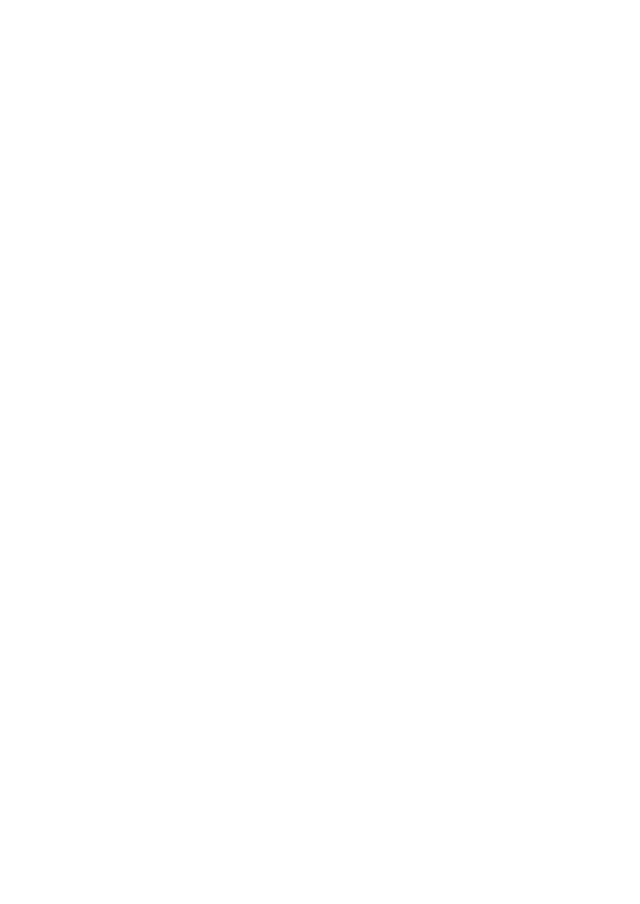
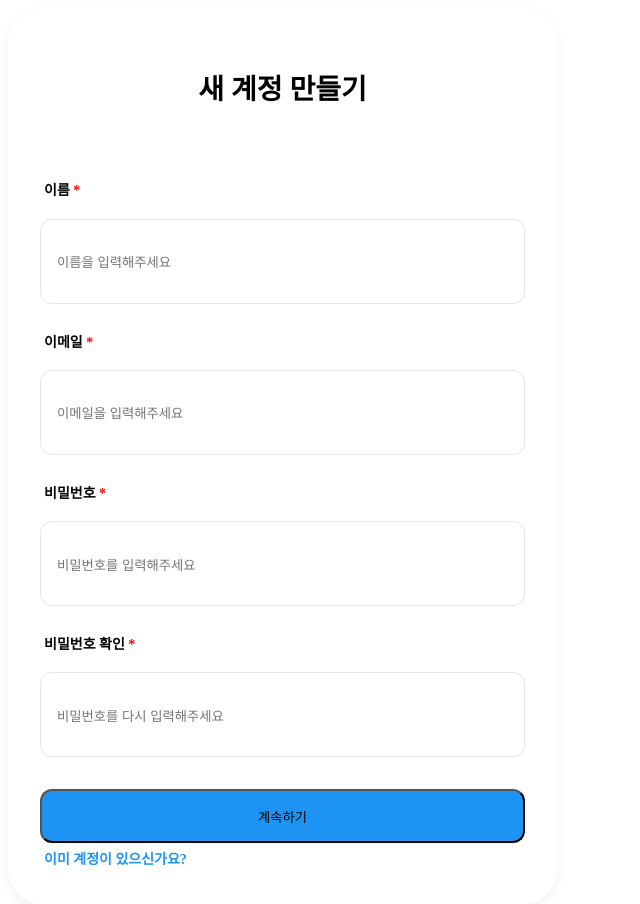
Before and after one commit to apeun-gidaechi/seugi-desktop, a React (Vite) app: page /emailsignup in a window 1280 px wide. Before the commit this address had no page. Shown: the top 904 px of the page, without its empty margins (0-640 px from the left). Before the commit the page ends 800 px from the top, so only its background shows below. Built offline with nearby package versions, Linux system fonts and the light colour scheme.

Commit message:
⚡ :: 이메일 회원가입 뷰 구현

```diff
--- a/src/components/router.tsx
+++ b/src/components/router.tsx
@@ -1,6 +1,7 @@
 import Login from '../pages/Login/login';
 import Selectingjob from '../pages/Signup/Selectjob/selectingjob';
 import Oauthsignup from '../pages/Signup/OAuthsignup/oauthsignup';
+import Emailsignup from '../pages/Signup/Emailsignup/emailsignup';
 
 import { BrowserRouter, Route, Routes } from "react-router-dom";
 
@@ -10,7 +11,8 @@
             <Routes>
                 <Route path="/login" element={<Login/>}/>
                 <Route path='/selectjob' element={<Selectingjob/>}/>
-                <Route path='oauthsignup' element={<Oauthsignup/>}/>
+                <Route path='/oauthsignup' element={<Oauthsignup/>}/>
+                <Route path='/emailsignup' element={<Emailsignup/>}/>
             </Routes>
         </BrowserRouter>
     )
--- /dev/null
+++ b/src/pages/Signup/Emailsignup/emailsignup.style.ts
@@ -0,0 +1,142 @@
+import styled from 'styled-components';
+
+export const Frame297 = styled.div`
+display: flex;
+width: 485px;
+padding: 36px 32px;
+flex-direction: column;
+justify-content: center;
+align-items: center;
+gap: 32px;
+
+border-radius: 36px;
+background: #FFF;
+
+/* ev2 */
+box-shadow: 0px 4px 12px 0px rgba(0, 0, 0, 0.06);
+`;
+
+export const Frame298 = styled.div`
+    display: flex;
+    flex-direction: column;
+    justify-content: center;
+    align-items: center;
+    align-self: stretch;
+`;
+
+export const Title1 = styled.p`
+    color: var(--Black, #000);
+
+    font-family: Pretendard;
+    font-size: 28px;
+    font-style: normal;
+    font-weight: 700;
+    line-height: 130%;
+`;
+
+export const Frame300 = styled.div`
+    display: flex;
+    flex-direction: column;
+    justify-content: center;
+    align-items: center;
+    gap: 16px;
+    align-self: stretch;
+`;
+
+export const Frame121 = styled.div`
+    display: flex;
+    flex-direction: column;
+    justify-content: center;
+    align-items: flex-start;
+    gap: 4px;
+    align-self: stretch;
+`;
+
+export const Frame121_1 = styled.div`
+display: flex;
+padding-left: 4px;
+justify-content: center;
+align-items: flex-start;
+gap: 10px;
+`;
+
+export const Body1 = styled.p`
+    color: var(--Black, #000);
+
+    /* Body1 */
+    font-family: Pretendard;
+    font-size: 14px;
+    font-style: normal;
+    font-weight: 600;
+    line-height: 130%; /* 18.2px */
+`;
+
+export const Redstar = styled.a`
+    color: var(--Red-Red500, #F90707);
+
+    /* Body1 */
+    font-family: Pretendard;
+    font-size: 14px;
+    font-style: normal;
+    font-weight: 600;
+    line-height: 130%;
+`;
+
+export const Txtfield = styled.input`
+    display: flex;
+    height: 52px;
+    padding: 17px 276px 14px 16px;
+    align-items: center;
+    align-self: stretch;
+
+    border-radius: var(--Large, 12px);
+    border: 1px solid var(--Gray-Gray300, #E6E6E6);
+    background: var(--Sub-White, #FFF);
+`;
+
+export const Frame299 = styled.div`
+display: flex;
+flex-direction: column;
+justify-content: center;
+align-items: flex-start;
+gap: 8px;
+align-self: stretch;
+`;
+
+export const Continuebtn = styled.button`
+    display: flex;
+    height: 54px;
+    padding: 12px 125px;
+    justify-content: center;
+    align-items: center;
+    gap: 10px;
+    align-self: stretch;
+
+    border-radius: var(--Large, 12px);
+    background: var(--Primary-Primary500, #1D93F3);
+`;
+
+export const Frame125 = styled.div`
+    display: flex;
+    padding-left: 4px;
+    justify-content: center;
+    align-items: flex-start;
+    gap: 10px;
+`;
+
+export const Haveemail = styled.a`
+    color: var(--Primary-Primary500, #1D93F3);
+
+    font-family: Pretendard;
+    font-size: 14px;
+    font-style: normal;
+    font-weight: 600;
+    line-height: 130%; /* 18.2px */
+
+    text-decoration:none;
+`;
+
+export const Showpw = styled.img`
+    width: 24px;
+    height: 24px;
+`
--- /dev/null
+++ b/src/pages/Signup/Emailsignup/emailsignup.tsx
@@ -0,0 +1,55 @@
+import React from 'react';
+import * as S from './emailsignup.style';
+
+
+const emailsignup = () => {
+  return (
+    <S.Frame297>
+        <S.Frame298>
+            <S.Title1> 새 계정 만들기 </S.Title1>
+        </S.Frame298>
+        <S.Frame300>
+            <S.Frame121>
+                <S.Frame121_1>
+                    <S.Body1> 이름 <S.Redstar>*</S.Redstar> </S.Body1>
+                </S.Frame121_1>
+                <S.Txtfield
+                placeholder='이름을 입력해주세요'/>
+            </S.Frame121>
+            <S.Frame121>
+                <S.Frame121_1>
+                    <S.Body1> 이메일 <S.Redstar>*</S.Redstar> </S.Body1>
+                </S.Frame121_1>
+                <S.Txtfield
+                placeholder='이메일을 입력해주세요'/>
+            </S.Frame121>
+            <S.Frame121>
+                <S.Frame121_1>
+                    <S.Body1> 비밀번호 <S.Redstar>*</S.Redstar> </S.Body1>
+                </S.Frame121_1>
+                <S.Txtfield
+                placeholder='비밀번호를 입력해주세요'
+                >
+                </S.Txtfield>
+            </S.Frame121>
+            <S.Frame121>
+                <S.Frame121_1>
+                    <S.Body1> 비밀번호 확인 <S.Redstar>*</S.Redstar> </S.Body1>
+                </S.Frame121_1>
+                <S.Txtfield
+                placeholder='비밀번호를 다시 입력해주세요'/>
+            </S.Frame121>
+        </S.Frame300>
+        <S.Frame299>
+            <S.Continuebtn>
+                계속하기
+            </S.Continuebtn>
+            <S.Frame125>
+                <S.Haveemail href='http://localhost:5173/login'>이미 계정이 있으신가요?</S.Haveemail>
+            </S.Frame125>
+        </S.Frame299>
+    </S.Frame297>
+  )
+}
+
+export default emailsignup;
```
